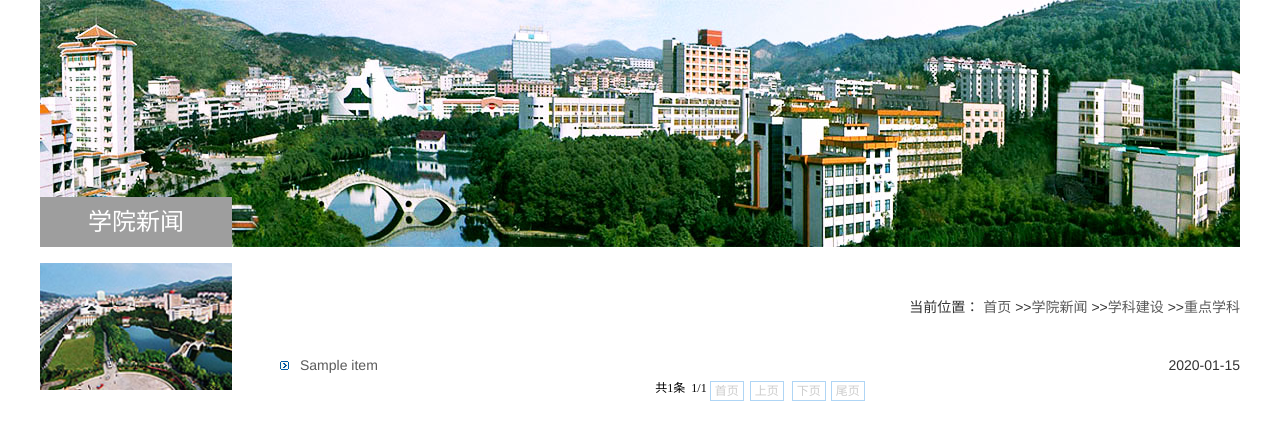
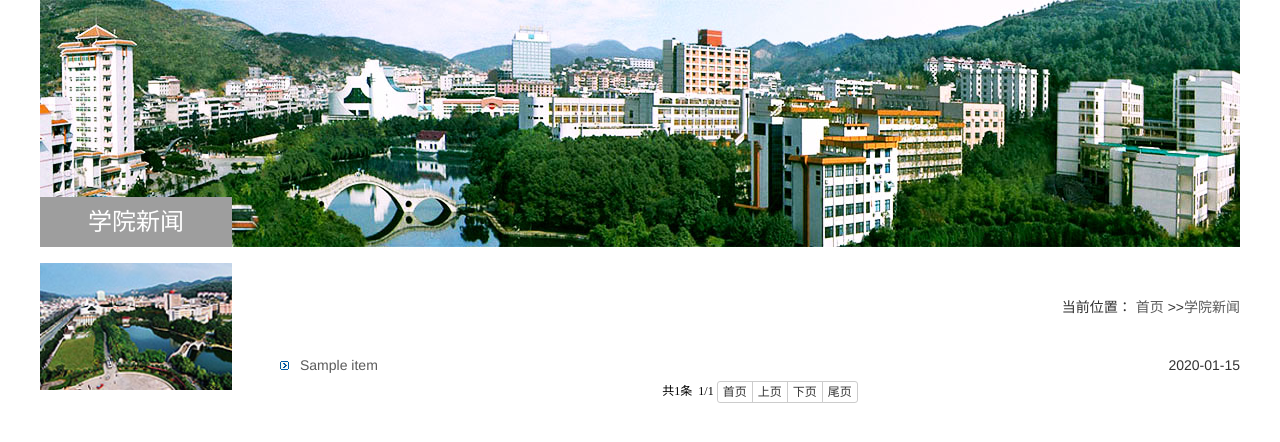
Before and after one commit to c19y9x/bysj_maven, a Java web app: page /frame/new_biaotu.jsp in a window 1280 px wide. Shown: the top 442 px of the page. Run offline with Tomcat 11, a stand-in JSP engine, Linux system fonts and the light colour scheme; the template is opened without the code that fills it: most values are stand-ins (such as "Sample title", 1, 10 or a date in 2020); some libraries are stand-ins or nearby versions; grey boxes are pictures that could not be loaded.

Commit message:
ui: 二级界面能显示新闻标题 可以分页显示

```diff
--- a/src/main/webapp/frame/new_biaotu.jsp
+++ b/src/main/webapp/frame/new_biaotu.jsp
@@ -14,7 +14,7 @@
     <meta http-equiv="X-UA-Compatible" content="IE=edge">
     <meta name="viewport" content="width=device-width, initial-scale=1">
     <title>Title</title>
-
+    <link href="../css/bootstrap.min.css" rel="stylesheet">
     <link rel="stylesheet" href="../css/my/style.css">
     <link rel="stylesheet" href="../css/my/global.css">
     <link rel="stylesheet" href="../css/my/h5.css">
@@ -31,6 +31,7 @@
             frm.height(height);
         }
     </script>
+
 </head>
 <body>
 <div class="container container-fluid no-padding nvbanner">
@@ -53,8 +54,8 @@
                         <td nowrap="">当前位置：
                             <a href="../../index.htm"><span class="fontstyle134378">首页</span></a>
                             <span class="splitflagstyle134378">&gt;&gt;</span><a href="../../jyjx.htm"><span class="fontstyle134378">学院新闻</span></a>
-                            <span class="splitflagstyle134378">&gt;&gt;</span><a href="../xkjs.htm"><span class="fontstyle134378">学科建设</span></a>
-                            <span class="splitflagstyle134378">&gt;&gt;</span><a href="zdxk.htm"><span class="fontstyle134378">重点学科</span></a>
+                           <%-- <span class="splitflagstyle134378">&gt;&gt;</span><a href="../xkjs.htm"><span class="fontstyle134378">学科建设</span></a>
+                            <span class="splitflagstyle134378">&gt;&gt;</span><a href="zdxk.htm"><span class="fontstyle134378">重点学科</span></a>--%>
                         </td>
                     </tr>
                     </tbody>
@@ -102,14 +103,27 @@
                             <table cellspacing="0" class="headStyle20m3gy1kdc" width="100%" cellpadding="1">
                                 <tbody>
                                 <tr valign="middle">
-                                    <td nowrap="" align="left" width="1%" id="fanye134388">共1条&nbsp;&nbsp;1/1&nbsp;</td>
+                                    <td nowrap="" align="left" width="1%" id="fanye134388">
+                                        <div style="margin-top: 3px">
+                                            共${pb.totalCount}条&nbsp;&nbsp;${pb.currentPage}/${pb.totalPage}&nbsp;
+                                        </div>
+                                    </td>
                                     <td nowrap="" align="left">
-                                        <div>
-                                            <span class="PrevDisabled">首页</span>
+                                        <div class="btn-group btn-group-xs" role="group" aria-label="...">
+                                            <%--<span class="PrevDisabled">首页</span>
                                             <span class="PrevDisabled">上页</span>
                                             <span class="NextDisabled">下页</span>
-                                            <span class="NextDisabled">尾页</span>
-                                        </div></td>
+                                            <span class="NextDisabled">尾页</span>--%>
+                                            <button type="button" class="btn btn-default"
+                                                    onclick="window.parent.location.href = '${pageContext.request.contextPath}/erijServlet?currentPage=1'">首页</button>
+                                            <button type="button" class="btn btn-default"
+                                                    onclick="window.parent.location.href = '${pageContext.request.contextPath}/erijServlet?currentPage=${pb.currentPage - 1}'">上页</button>
+                                            <button type="button" class="btn btn-default"
+                                                    onclick="window.parent.location.href = '${pageContext.request.contextPath}/erijServlet?currentPage=${pb.currentPage + 1}'">下页</button>
+                                            <button type="button" class="btn btn-default"
+                                                    onclick="window.parent.location.href = '${pageContext.request.contextPath}/erijServlet?currentPage=${pb.totalPage}'">尾页</button>
+                                        </div>
+                                    </td>
                                 </tr>
                                 </tbody>
                             </table></td>
```
